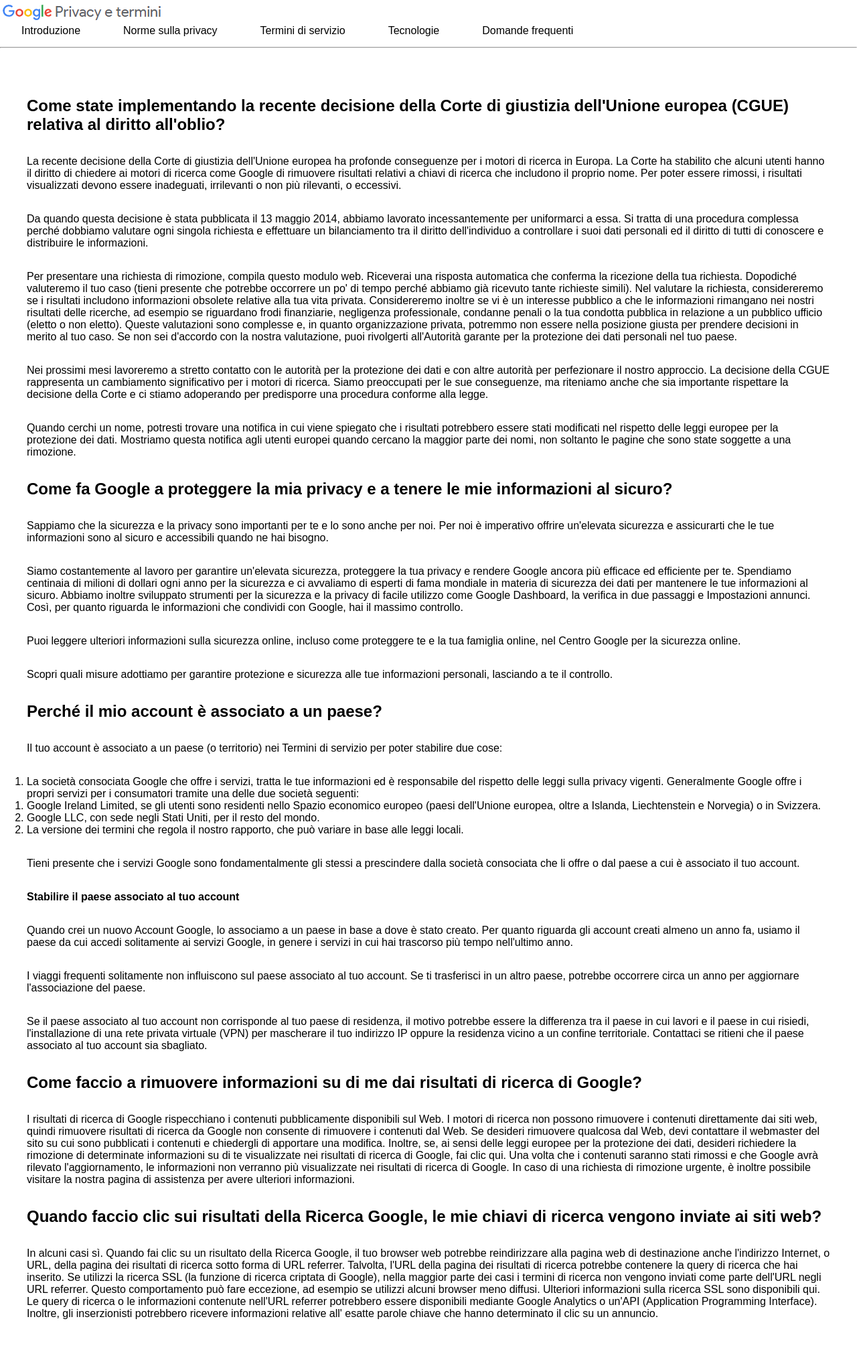
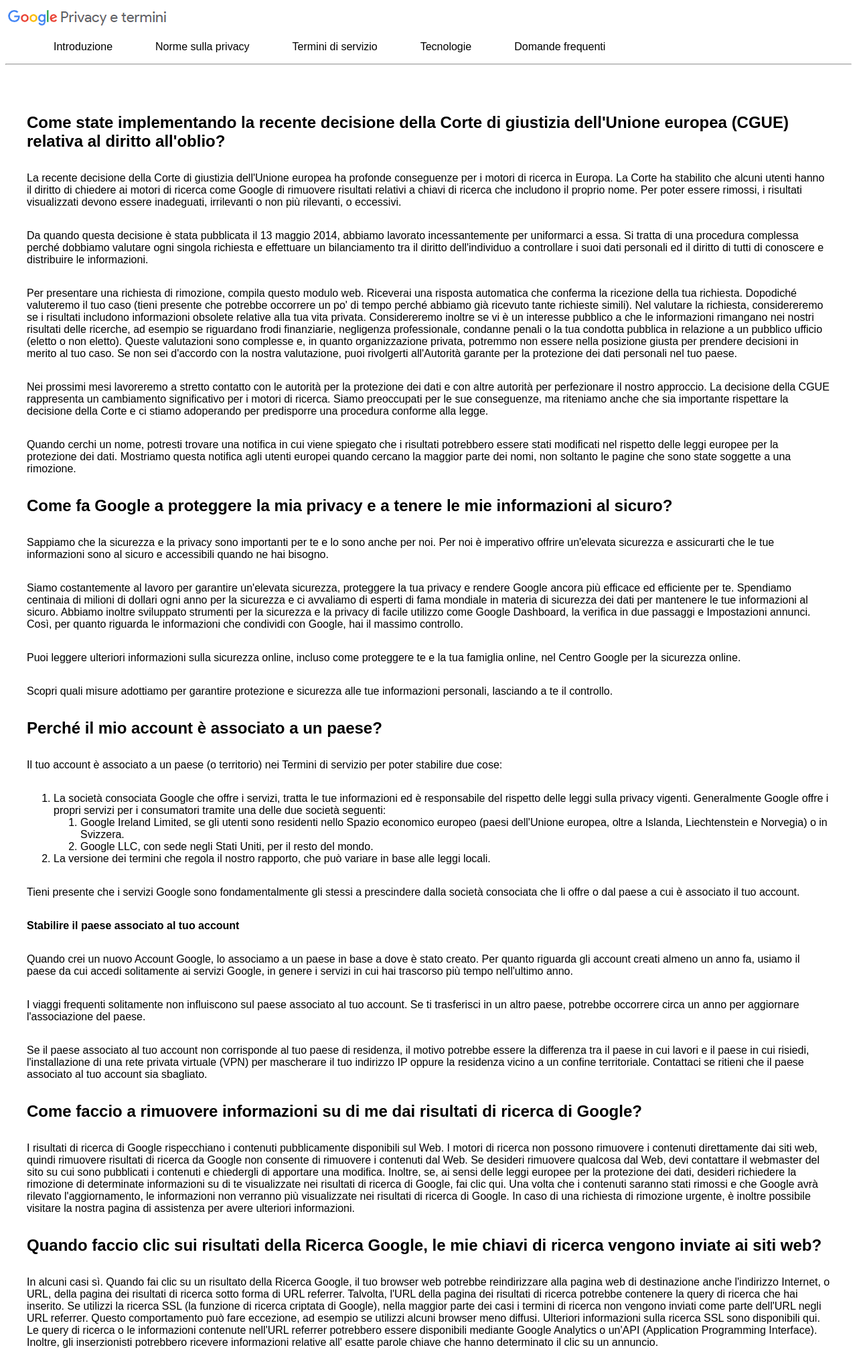
Before and after one commit to Gaki13/php-google-faq, a PHP site: page / in a window 1280 px wide. Shown: the whole page at 67% size. Before the commit the page ends 1969 px from the top, so only its background shows below. Run offline with PHP 8.4, Linux system fonts and the light colour scheme.

Commit message:
fix alle ordered lists

```diff
--- a/css/style.css
+++ b/css/style.css
@@ -1,11 +1,3 @@
-/*-----------------
-    RESET
------------------*/
-*{
-    padding: 0;
-    margin: 0;
-    box-sizing: border-box;
-}
 
 /*---------------
     TYPO
```
Also changed, not shown: index.php (line endings or trailing spaces).
